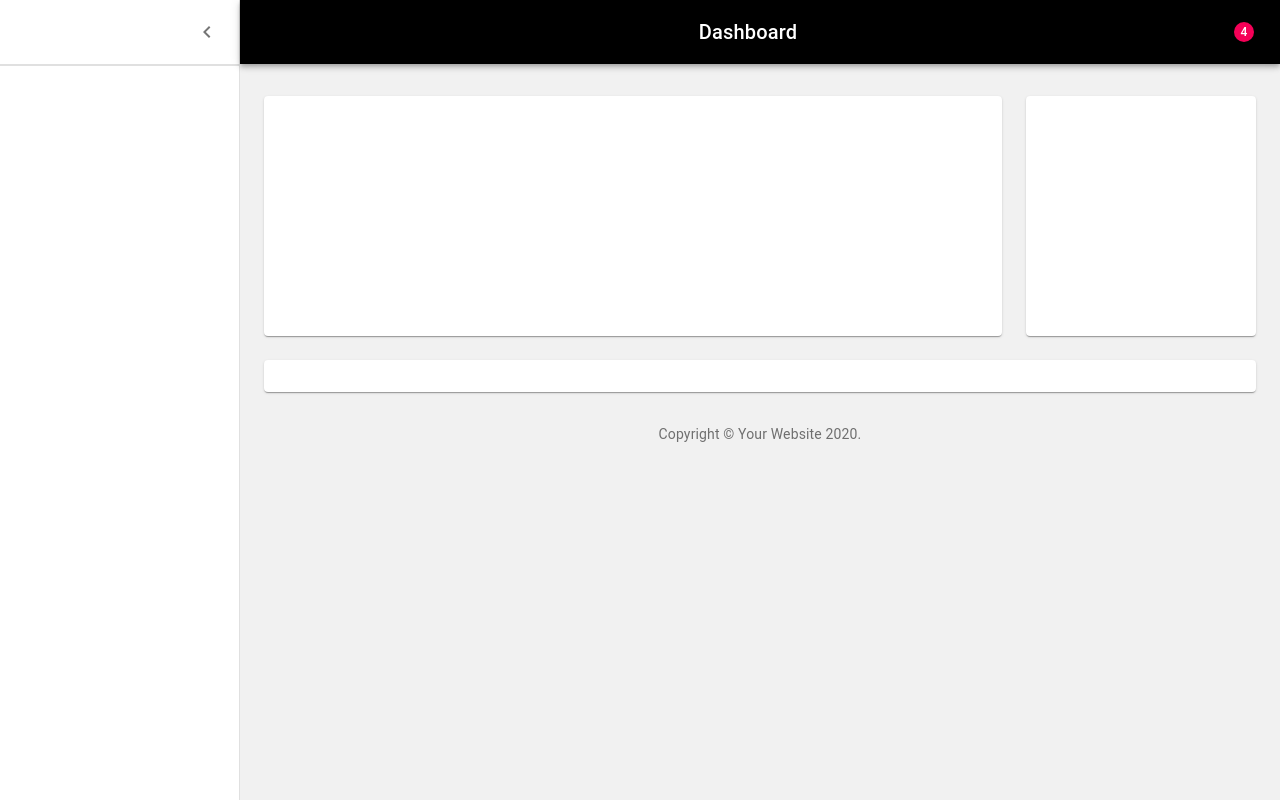
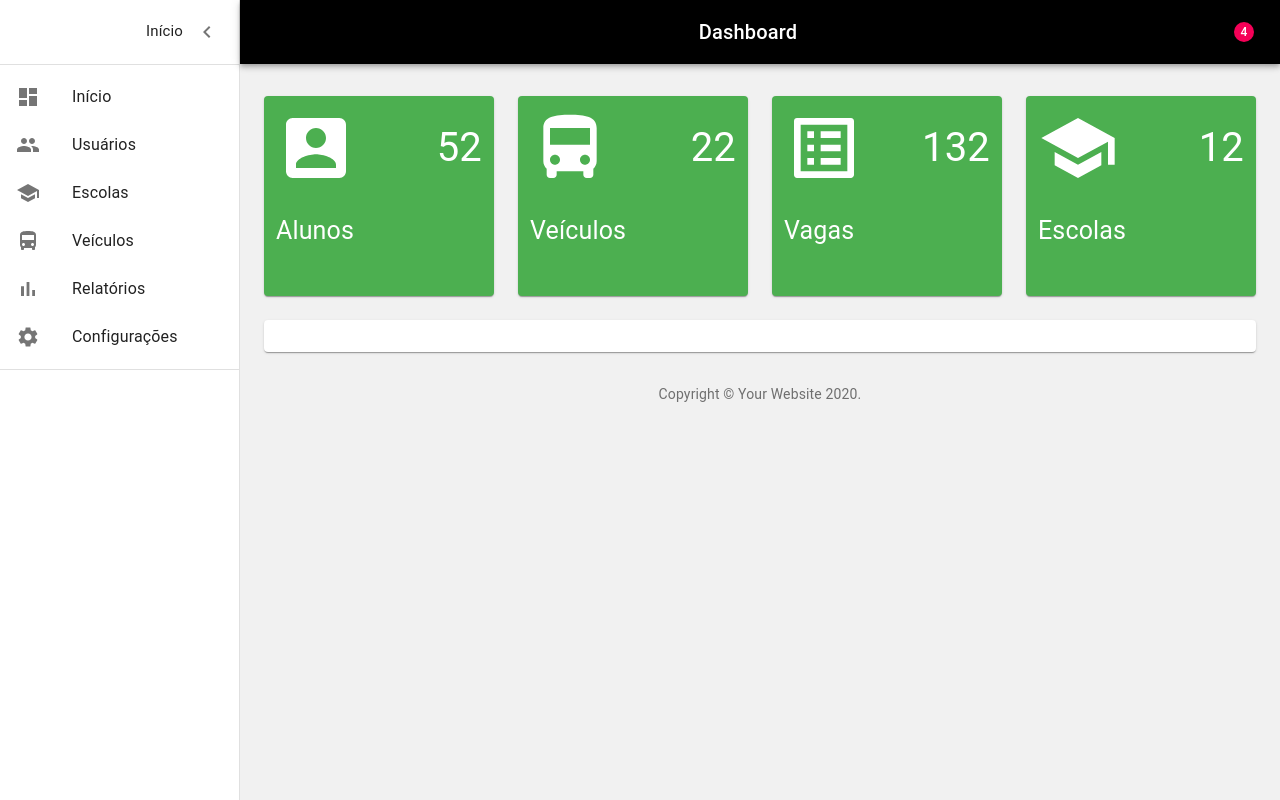
Before and after one commit to viniciusRosa/TCC_frontend, a React (Create React App) app: page /dashboard in a window 1280 px wide. Built offline with nearby package versions, Linux system fonts and the light colour scheme.

Commit message:
icons and dashboards

```diff
--- /dev/null
+++ b/src/components/listItems.js
@@ -0,0 +1,78 @@
+import React from 'react';
+import ListItem from '@material-ui/core/ListItem';
+import ListItemIcon from '@material-ui/core/ListItemIcon';
+import ListItemText from '@material-ui/core/ListItemText';
+import ListSubheader from '@material-ui/core/ListSubheader';
+import DashboardIcon from '@material-ui/icons/Dashboard';
+import PeopleIcon from '@material-ui/icons/People';
+import BarChartIcon from '@material-ui/icons/BarChart';
+import AssignmentIcon from '@material-ui/icons/Assignment';
+import SchoolIcon from '@material-ui/icons/School';
+import DirectionsBusIcon from '@material-ui/icons/DirectionsBus';
+import SettingsIcon from '@material-ui/icons/Settings';
+
+
+export const mainListItems = (
+  <div>
+    <ListItem button>
+      <ListItemIcon>
+        <DashboardIcon />
+      </ListItemIcon>
+      <ListItemText primary="Início" />
+    </ListItem>
+    <ListItem button>
+      <ListItemIcon>
+        <PeopleIcon />
+      </ListItemIcon>
+      <ListItemText primary="Usuários" />
+    </ListItem>
+    <ListItem button>
+      <ListItemIcon>
+        <SchoolIcon />
+      </ListItemIcon>
+      <ListItemText primary="Escolas" />
+    </ListItem>
+    <ListItem button>
+      <ListItemIcon>
+        <DirectionsBusIcon />
+      </ListItemIcon>
+      <ListItemText primary="Veículos" />
+    </ListItem>
+    <ListItem button>
+      <ListItemIcon>
+        <BarChartIcon />
+      </ListItemIcon>
+      <ListItemText primary="Relatórios" />
+    </ListItem>
+    <ListItem button>
+      <ListItemIcon>
+        <SettingsIcon />
+      </ListItemIcon>
+      <ListItemText primary="Configurações" />
+    </ListItem>
+  </div>
+);
+
+export const secondaryListItems = (
+  <div>
+    <ListSubheader inset>Saved reports</ListSubheader>
+    <ListItem button>
+      <ListItemIcon>
+        <AssignmentIcon />
+      </ListItemIcon>
+      <ListItemText primary="Current month" />
+    </ListItem>
+    <ListItem button>
+      <ListItemIcon>
+        <AssignmentIcon />
+      </ListItemIcon>
+      <ListItemText primary="Last quarter" />
+    </ListItem>
+    <ListItem button>
+      <ListItemIcon>
+        <AssignmentIcon />
+      </ListItemIcon>
+      <ListItemText primary="Year-end sale" />
+    </ListItem>
+  </div>
+);
--- a/src/pages/dashboard/index.js
+++ b/src/pages/dashboard/index.js
@@ -18,7 +18,11 @@ import Link from '@material-ui/core/Link';
 import MenuIcon from '@material-ui/icons/Menu';
 import ChevronLeftIcon from '@material-ui/icons/ChevronLeft';
 import NotificationsIcon from '@material-ui/icons/Notifications';
-// import { mainListItems, secondaryListItems } from './listItems';
+import AccountBoxIcon from '@material-ui/icons/AccountBox';
+import DirectionsBusIcon from '@material-ui/icons/DirectionsBus';
+import SchoolIcon from '@material-ui/icons/School';
+import ListAltIcon from '@material-ui/icons/ListAlt';
+import { mainListItems, secondaryListItems } from '../../components/listItems';
 // import Chart from './Chart';
 // import Deposits from './Deposits';
 // import Orders from './Orders';
@@ -54,6 +58,7 @@ const useStyles = makeStyles(theme => ({
 		justifyContent: 'flex-end',
 		padding: '0 8px',
 		...theme.mixins.toolbar,
+
 	},
 	appBar: {
 		zIndex: theme.zIndex.drawer + 1,
@@ -116,8 +121,24 @@ const useStyles = makeStyles(theme => ({
 		flexDirection: 'column',
 	},
 	fixedHeight: {
-    height: 240,
+		height: 200,
+		maxWidth: 300,
+		backgroundColor: '#4caf50'
 	},
+	accountColor: {
+		color: 'white',
+	},
+	spanNumber: {
+		color: 'white',
+		fontSize: '40px'
+	},
+	pName: {
+		color: 'white',
+		fontSize: '25px'
+	},
+	history: {
+		fontSize: '15px',
+	}
 }));
 
 export default function Dashboard() {
@@ -163,12 +184,15 @@ export default function Dashboard() {
 				open={open}
 			>
 				<div className={classes.toolbarIcon}>
+					<p className={classes.history}>Início</p>
+
 					<IconButton onClick={handleDrawerClose}>
 						<ChevronLeftIcon />
+
 					</IconButton>
 				</div>
 				<Divider />
-        {/* <List>{mainListItems}</List> */}
+				<List>{mainListItems}</List>
 				<Divider />
 				{/* <List>{secondaryListItems}</List> */}
 			</Drawer>
@@ -176,16 +200,57 @@ export default function Dashboard() {
 				<div className={classes.appBarSpacer} />
 				<Container maxWidth="lg" className={classes.container}>
 					<Grid container spacing={3}>
+
 						{/* Chart */}
-            <Grid item xs={12} md={8} lg={9}>
+						<Grid item xs={12} md={3} lg={3}>
 							<Paper className={fixedHeightPaper}>
 								{/* <Chart /> */}
+									<Grid container direction='row' justify='space-between' alignItems='center' spacing={1}>
+										<AccountBoxIcon className={classes.accountColor} style={{ fontSize: 80 }}></AccountBoxIcon>
+										<span className={classes.spanNumber}>52</span>
+										<Grid container direction='row' justify='space-between' alignItems='center'>
+											<p className={classes.pName}>Alunos</p>
+										</Grid>
+									</Grid>
 							</Paper>
 						</Grid>
 						{/* Recent Deposits */}
-            <Grid item xs={12} md={4} lg={3}>
+						<Grid item xs={12} md={3} lg={3}>
 							<Paper className={fixedHeightPaper}>
-                {/* <Deposits /> */}
+								{/* <Chart /> */}
+									<Grid container direction='row' justify='space-between' alignItems='center' spacing={1}>
+										<DirectionsBusIcon className={classes.accountColor} style={{ fontSize: 80 }}></DirectionsBusIcon>
+										<span className={classes.spanNumber}>22</span>
+										<Grid container direction='row' justify='space-between' alignItems='center'>
+											<p className={classes.pName}>Veículos</p>
+										</Grid>
+									</Grid>
+							</Paper>
+						</Grid>
+						{/* Recent Deposits */}
+						<Grid item xs={12} md={3} lg={3}>
+							<Paper className={fixedHeightPaper}>
+								{/* <Chart /> */}
+									<Grid container direction='row' justify='space-between' alignItems='center' spacing={1}>
+										<ListAltIcon className={classes.accountColor} style={{ fontSize: 80 }}></ListAltIcon>
+										<span className={classes.spanNumber}>132</span>
+										<Grid container direction='row' justify='space-between' alignItems='center'>
+											<p className={classes.pName}>Vagas</p>
+										</Grid>
+									</Grid>
+							</Paper>
+						</Grid>
+						{/* Recent Deposits */}
+						<Grid item xs={12} md={3} lg={3}>
+							<Paper className={fixedHeightPaper}>
+								{/* <Chart /> */}
+									<Grid container direction='row' justify='space-between' alignItems='center' spacing={1}>
+										<SchoolIcon className={classes.accountColor} style={{ fontSize: 80 }}></SchoolIcon>
+										<span className={classes.spanNumber}>12</span>
+										<Grid container direction='row' justify='space-between' alignItems='center'>
+											<p className={classes.pName}>Escolas</p>
+										</Grid>
+									</Grid>
 							</Paper>
 						</Grid>
 						{/* Recent Orders */}
```
Lines whose indentation alone changed are shown as unchanged.
